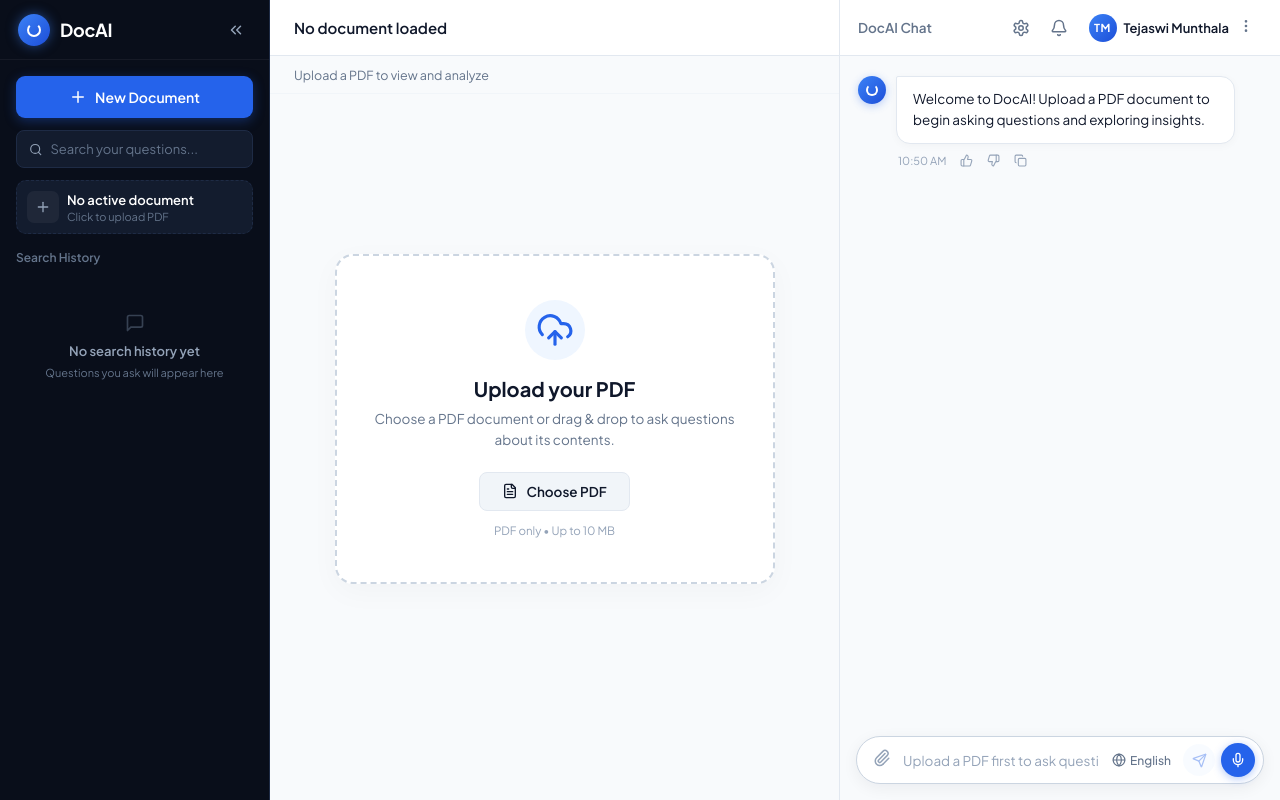
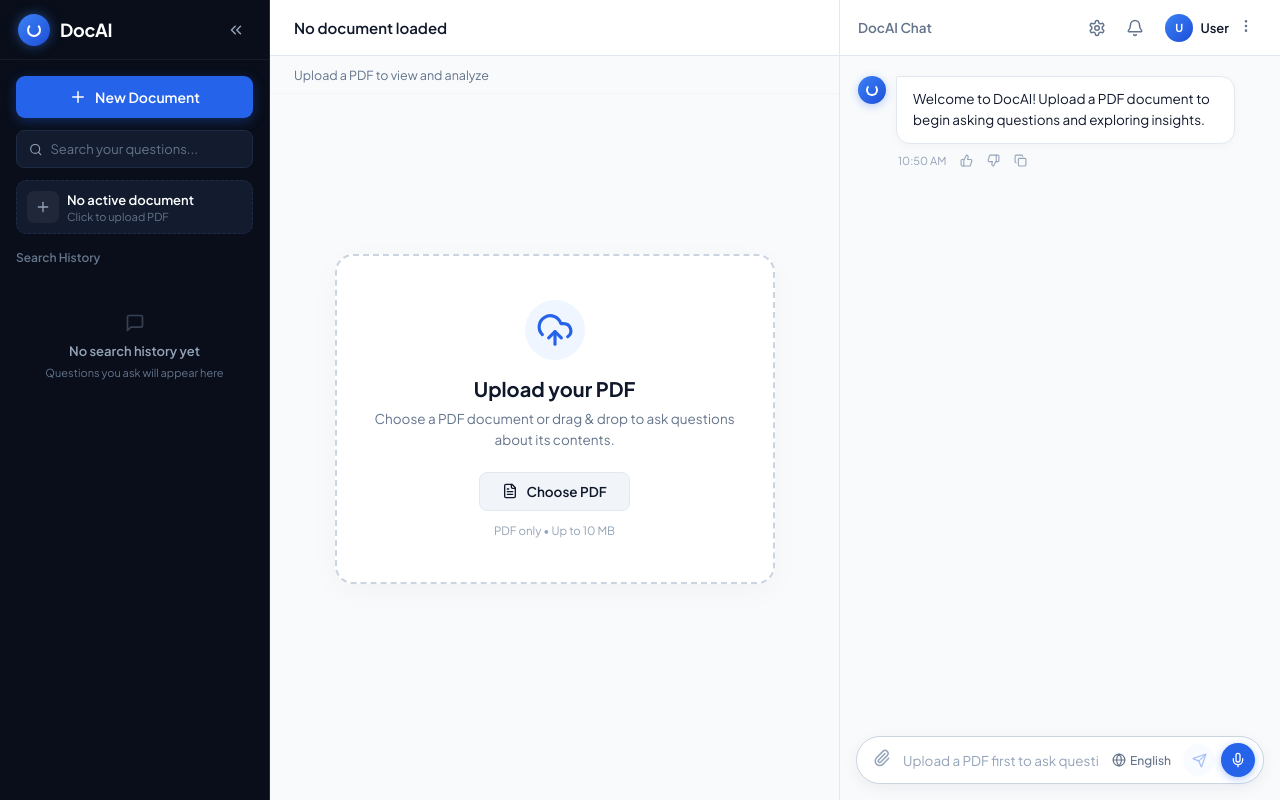
Before and after one commit to Munthalalakshmi-tejaswi/DocAI, a React (Vite) app in the folder frontend/: page / in a window 1280 px wide. Built offline with nearby package versions, Linux system fonts and the light colour scheme.

Commit message:
fix(vercel): add backend URL connection banner, auto-settings prompt, and helpful diagnostics for public deployment

```diff
--- a/frontend/src/App.css
+++ b/frontend/src/App.css
@@ -52,14 +52,62 @@ body, html {
   height: 100vh;
   width: 100vw;
   display: flex;
+  flex-direction: column;
   background: var(--canvas-bg);
   overflow: hidden;
 }
 
+.docai-backend-alert-banner {
+  background: #fef3c7;
+  color: #92400e;
+  border-bottom: 1px solid #fde68a;
+  padding: 8px 18px;
+  display: flex;
+  align-items: center;
+  justify-content: space-between;
+  gap: 12px;
+  font-size: 13px;
+  z-index: 100;
+  flex-shrink: 0;
+  box-shadow: 0 1px 3px rgba(0, 0, 0, 0.05);
+}
+
+.docai-backend-alert-banner .banner-icon {
+  font-size: 16px;
+  line-height: 1;
+}
+
+.docai-backend-alert-banner .banner-text {
+  flex: 1;
+  line-height: 1.4;
+}
+
+.docai-backend-alert-banner .banner-btn {
+  background: #d97706;
+  color: #ffffff;
+  border: none;
+  border-radius: 6px;
+  padding: 6px 14px;
+  font-size: 12px;
+  font-weight: 600;
+  cursor: pointer;
+  transition: background 0.15s ease, transform 0.1s ease;
+  white-space: nowrap;
+}
+
+.docai-backend-alert-banner .banner-btn:hover {
+  background: #b45309;
+}
+
+.docai-backend-alert-banner .banner-btn:active {
+  transform: scale(0.98);
+}
+
 .docai-three-pane-layout {
   display: flex;
   width: 100%;
-  height: 100%;
+  flex: 1;
+  min-height: 0;
   overflow: hidden;
 }
 
--- a/frontend/src/App.jsx
+++ b/frontend/src/App.jsx
@@ -4,7 +4,7 @@ import DocumentViewer from "./components/DocumentViewer";
 import ChatPane from "./components/ChatPane";
 import ApiSettingsModal from "./components/ApiSettingsModal";
 import ProfileModal from "./components/ProfileModal";
-import { uploadPDF, sendQuestion, deleteDocument } from "./services/api";
+import { uploadPDF, sendQuestion, deleteDocument, getApiBaseUrl } from "./services/api";
 import {
   saveActiveSession,
   loadActiveSession,
@@ -21,12 +21,28 @@ function getStoredProfile() {
   if (typeof window !== "undefined") {
     try {
       const data = localStorage.getItem("docai_user_profile");
-      if (data) return JSON.parse(data);
+      if (data) {
+        const parsed = JSON.parse(data);
+        // Clear out any old hardcoded personal details from localStorage
+        if (
+          parsed?.name?.toLowerCase().includes("tejaswi") ||
+          parsed?.name?.toLowerCase().includes("munthala") ||
+          parsed?.email?.toLowerCase().includes("tejaswi")
+        ) {
+          const defaultProfile = { name: "User", email: "" };
+          localStorage.setItem("docai_user_profile", JSON.stringify(defaultProfile));
+          return defaultProfile;
+        }
+        return {
+          name: parsed?.name?.trim() || "User",
+          email: parsed?.email?.trim() || "",
+        };
+      }
     } catch {}
   }
   return {
-    name: "Tejaswi Munthala",
-    email: "mltejaswi1@gmail.com",
+    name: "User",
+    email: "",
   };
 }
 
@@ -67,6 +83,13 @@ function App() {
   const [sidebarCollapsed, setSidebarCollapsed] = useState(false);
   const [isSettingsOpen, setIsSettingsOpen] = useState(false);
   const [isProfileOpen, setIsProfileOpen] = useState(false);
+  const [apiUrl, setApiUrl] = useState(getApiBaseUrl);
+
+  const isCloudWithoutBackend =
+    typeof window !== "undefined" &&
+    window.location.hostname !== "localhost" &&
+    window.location.hostname !== "127.0.0.1" &&
+    !apiUrl;
 
   const hiddenFileInputRef = useRef(null);
   const restoredSessionRef = useRef(false);
@@ -197,6 +220,17 @@ function App() {
       setPdfFile(null);
       setPdfBlobUrl(null);
       setFilename("");
+
+      // Auto open settings if backend URL is not configured or failed to connect
+      if (
+        !getApiBaseUrl() ||
+        (err.message &&
+          (err.message.includes("Backend URL is not configured") ||
+            err.message.includes("Cannot connect") ||
+            err.message.includes("404")))
+      ) {
+        setIsSettingsOpen(true);
+      }
 
       setMessages((prev) => [
         ...prev,
@@ -368,6 +402,23 @@ function App() {
         }}
       />
 
+      {/* Banner shown on cloud/Vercel when backend URL is not yet connected */}
+      {isCloudWithoutBackend && (
+        <div className="docai-backend-alert-banner">
+          <span className="banner-icon">⚠️</span>
+          <span className="banner-text">
+            <strong>Backend Connection Required:</strong> This cloud deployment needs your Render backend URL to upload PDFs and answer questions.
+          </span>
+          <button
+            type="button"
+            className="banner-btn"
+            onClick={() => setIsSettingsOpen(true)}
+          >
+            ⚙️ Connect Backend
+          </button>
+        </div>
+      )}
+
       {/* Main 3-Pane Desktop Layout */}
       <div className="docai-three-pane-layout">
         {/* Left Sidebar */}
@@ -414,7 +465,10 @@ function App() {
       {/* Backend API Configuration Modal */}
       <ApiSettingsModal
         isOpen={isSettingsOpen}
-        onClose={() => setIsSettingsOpen(false)}
+        onClose={() => {
+          setIsSettingsOpen(false);
+          setApiUrl(getApiBaseUrl());
+        }}
       />
 
       {/* User Profile Modal */}
--- a/frontend/src/components/ApiSettingsModal.jsx
+++ b/frontend/src/components/ApiSettingsModal.jsx
@@ -55,19 +55,30 @@ export default function ApiSettingsModal({ isOpen, onClose }) {
 
         <div className="modal-body">
           <p className="modal-desc">
-            Configure your API connection and optional cloud acceleration key for instant answers.
+            Connect this frontend to your deployed Render backend.
           </p>
 
+          <div className="modal-tip" style={{ marginBottom: "16px", background: "#eff6ff", borderColor: "#bfdbfe", color: "#1e40af" }}>
+            <strong>How to get your Render URL:</strong>
+            <ol style={{ paddingLeft: "18px", marginTop: "6px", lineHeight: "1.6" }}>
+              <li>Open your <a href="https://dashboard.render.com" target="_blank" rel="noreferrer" style={{ textDecoration: "underline", color: "#2563eb", fontWeight: "600" }}>Render Dashboard</a>.</li>
+              <li>Click on your service (<strong>docai-backend</strong>).</li>
+              <li>Copy the URL displayed directly below the title (looks like <code>https://docai-backend-xxxx.onrender.com</code>).</li>
+              <li>Paste it in the box below, click <strong>Test</strong>, then <strong>Save & Apply</strong>!</li>
+            </ol>
+          </div>
+
           {/* Backend API URL */}
-          <label className="modal-label">API Base URL</label>
+          <label className="modal-label">Render Backend API URL</label>
           <div className="modal-input-row">
             <input
               type="text"
               className="modal-input"
               value={url}
               onChange={(e) => setUrl(e.target.value)}
-              placeholder="http://127.0.0.1:8000"
+              placeholder="https://docai-backend-xxxx.onrender.com"
             />
+
             <button
               type="button"
               className="modal-test-btn"
--- a/frontend/src/components/ChatPane.jsx
+++ b/frontend/src/components/ChatPane.jsx
@@ -125,11 +125,13 @@ export default function ChatPane({
 
   const getInitials = (n) => {
     return (n || "User")
+      .trim()
       .split(" ")
+      .filter(Boolean)
       .map((p) => p[0])
       .join("")
       .toUpperCase()
-      .slice(0, 2);
+      .slice(0, 2) || "U";
   };
 
   const languages = ["English", "Spanish", "French", "German", "Hindi"];
@@ -185,7 +187,7 @@ export default function ChatPane({
                   </div>
                   <div className="menu-header-info">
                     <strong>{profile?.name || "User"}</strong>
-                    <small>{profile?.email || "No email"}</small>
+                    {profile?.email ? <small>{profile.email}</small> : <small style={{ opacity: 0.6 }}>DocAI Account</small>}
                   </div>
                 </div>
 
--- a/frontend/src/components/ProfileModal.jsx
+++ b/frontend/src/components/ProfileModal.jsx
@@ -1,10 +1,17 @@
-import React, { useState } from "react";
+import React, { useState, useEffect } from "react";
 import { X, User, Mail, Shield, Check } from "lucide-react";
 
 export default function ProfileModal({ isOpen, onClose, profile, onSaveProfile }) {
-  const [name, setName] = useState(profile?.name || "Tejaswi Munthala");
-  const [email, setEmail] = useState(profile?.email || "mltejaswi1@gmail.com");
+  const [name, setName] = useState(profile?.name || "User");
+  const [email, setEmail] = useState(profile?.email || "");
   const [savedSuccess, setSavedSuccess] = useState(false);
+
+  useEffect(() => {
+    if (isOpen) {
+      setName(profile?.name || "User");
+      setEmail(profile?.email || "");
+    }
+  }, [isOpen, profile]);
 
   if (!isOpen) return null;
 
@@ -23,12 +30,14 @@ export default function ProfileModal({ isOpen, onClose, profile, onSaveProfile }
   };
 
   const getInitials = (n) => {
-    return n
+    return (n || "User")
+      .trim()
       .split(" ")
+      .filter(Boolean)
       .map((part) => part[0])
       .join("")
       .toUpperCase()
-      .slice(0, 2);
+      .slice(0, 2) || "U";
   };
 
   return (
--- a/frontend/src/services/api.js
+++ b/frontend/src/services/api.js
@@ -15,7 +15,7 @@ export function getApiBaseUrl() {
     }
   }
 
-  // In cloud production, use configured VITE_API_URL or default to empty for reverse proxy
+  // In cloud production, use configured VITE_API_URL or default to empty
   return (import.meta.env.VITE_API_URL || "").replace(/\/$/, "");
 }
 
@@ -31,20 +31,38 @@ export function setApiBaseUrl(url) {
 
 async function request(path, options) {
   const baseUrl = getApiBaseUrl();
+
+  // If on cloud/Vercel and no backend URL is set, alert the user with actionable instructions
+  if (
+    !baseUrl &&
+    typeof window !== "undefined" &&
+    window.location.hostname !== "localhost" &&
+    window.location.hostname !== "127.0.0.1"
+  ) {
+    throw new Error(
+      "Backend URL is not configured yet! Click the Settings (⚙️ gear icon) at the top right, paste your Render backend URL (e.g. https://docai-backend-xxxx.onrender.com), and click Save."
+    );
+  }
+
   const url = baseUrl ? `${baseUrl}${path}` : path;
   let response;
 
   try {
     response = await fetch(url, options);
   } catch (err) {
-    const targetMsg = baseUrl || "local backend (http://127.0.0.1:8000)";
+    const targetMsg = baseUrl || "http://127.0.0.1:8000";
     throw new Error(
-      `Cannot connect to backend at ${targetMsg}. Please make sure your backend is running, or configure your API URL via Settings (gear icon).`
+      `Cannot connect to backend at ${targetMsg}. If using Render free tier, please wait 40-50s for it to wake up from idle, or check Settings (⚙️ gear icon).`
     );
   }
 
   const payload = await response.json().catch(() => ({}));
   if (!response.ok) {
+    if (response.status === 404 && (!baseUrl || (typeof window !== "undefined" && baseUrl.includes(window.location.hostname)))) {
+      throw new Error(
+        "Backend not found on this domain. Please click Settings (⚙️ gear icon) at the top right and enter your Render backend URL."
+      );
+    }
     throw new Error(payload.detail || `Request failed (${response.status}). Please try again.`);
   }
   return payload;
```
